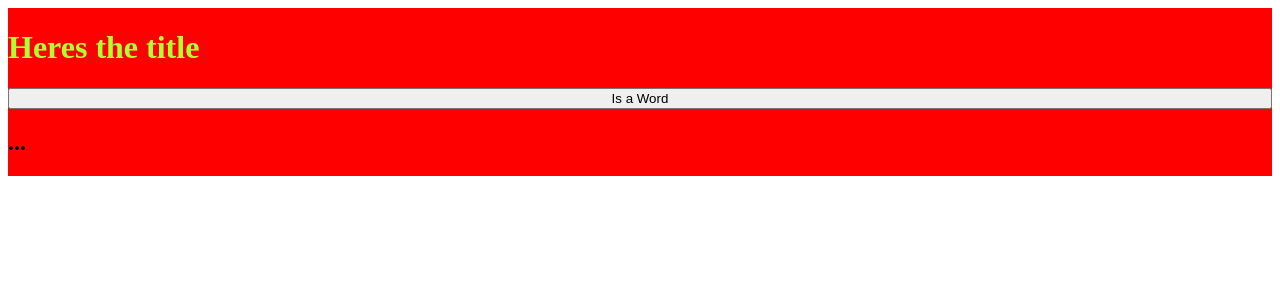
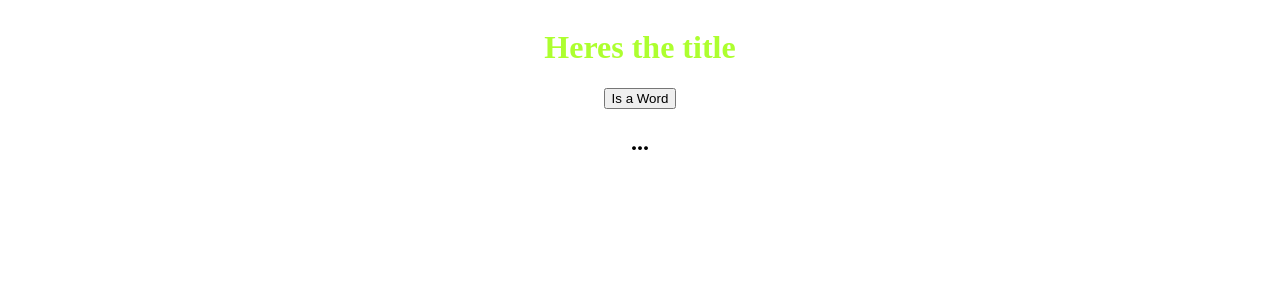
Before and after one commit to kjmahoney/Can-I-Get, a React (Vite) app: page / in a window 1280 px wide. Shown: the top 300 px of the page. Built offline with nearby package versions, Linux system fonts and the light colour scheme.

Commit message:
style container

```diff
--- a/src/App.module.scss
+++ b/src/App.module.scss
@@ -1,5 +1,5 @@
 .container {
-    background-color: red;
+    align-items: center;
     display: flex;
     flex-direction: column;
 }
```
